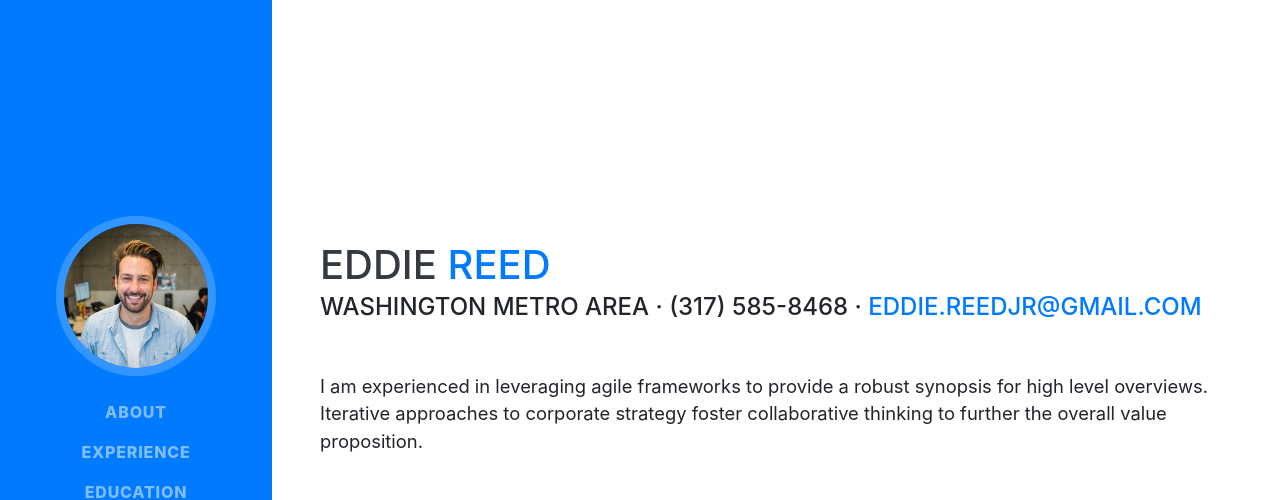
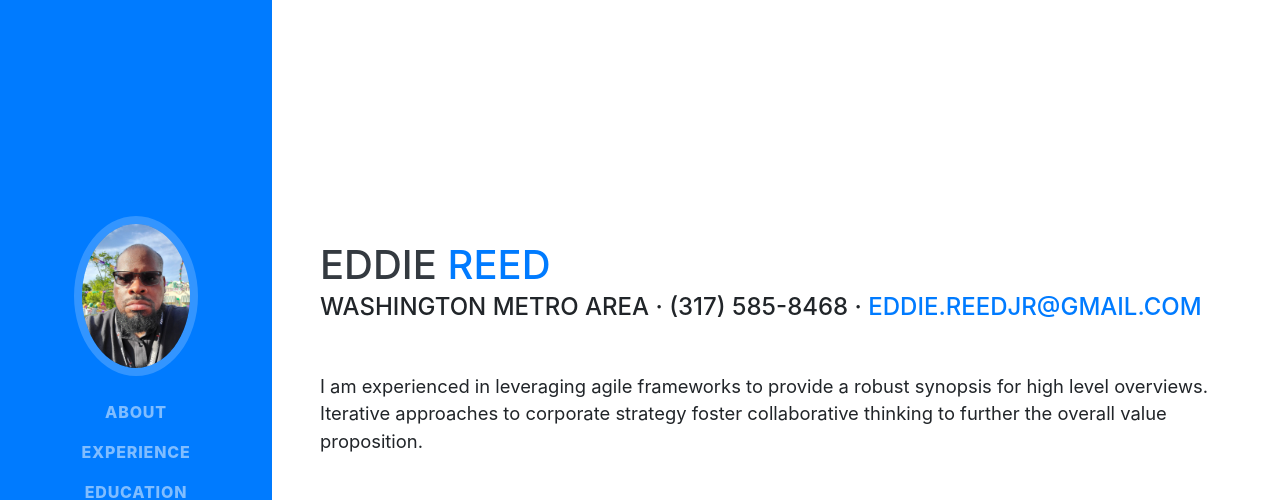
Before and after one commit to casheddie/casheddie.github.io, a website with bundled scripts: page index.html in a window 1280 px wide. Shown: the top 500 px of the page. Built offline with nearby package versions, Linux system fonts and the light colour scheme; a web font is replaced by a local one.

Commit message:
added my picv

```diff
--- a/index.html
+++ b/index.html
@@ -29,7 +29,7 @@
     <a class="navbar-brand js-scroll-trigger" href="#page-top">
       <span class="d-block d-lg-none">Clarence Taylor</span>
       <span class="d-none d-lg-block">
-        <img class="img-fluid img-profile rounded-circle mx-auto mb-2" src="img/profile.jpg" alt="">
+        <img class="img-fluid img-profile rounded-circle mx-auto mb-2" src="img/Eddie-pic.jpg" alt="">
       </span>
     </a>
     <button class="navbar-toggler" type="button" data-toggle="collapse" data-target="#navbarSupportedContent" aria-controls="navbarSupportedContent" aria-expanded="false" aria-label="Toggle navigation">
```
Also changed, not shown: 1 other file.
